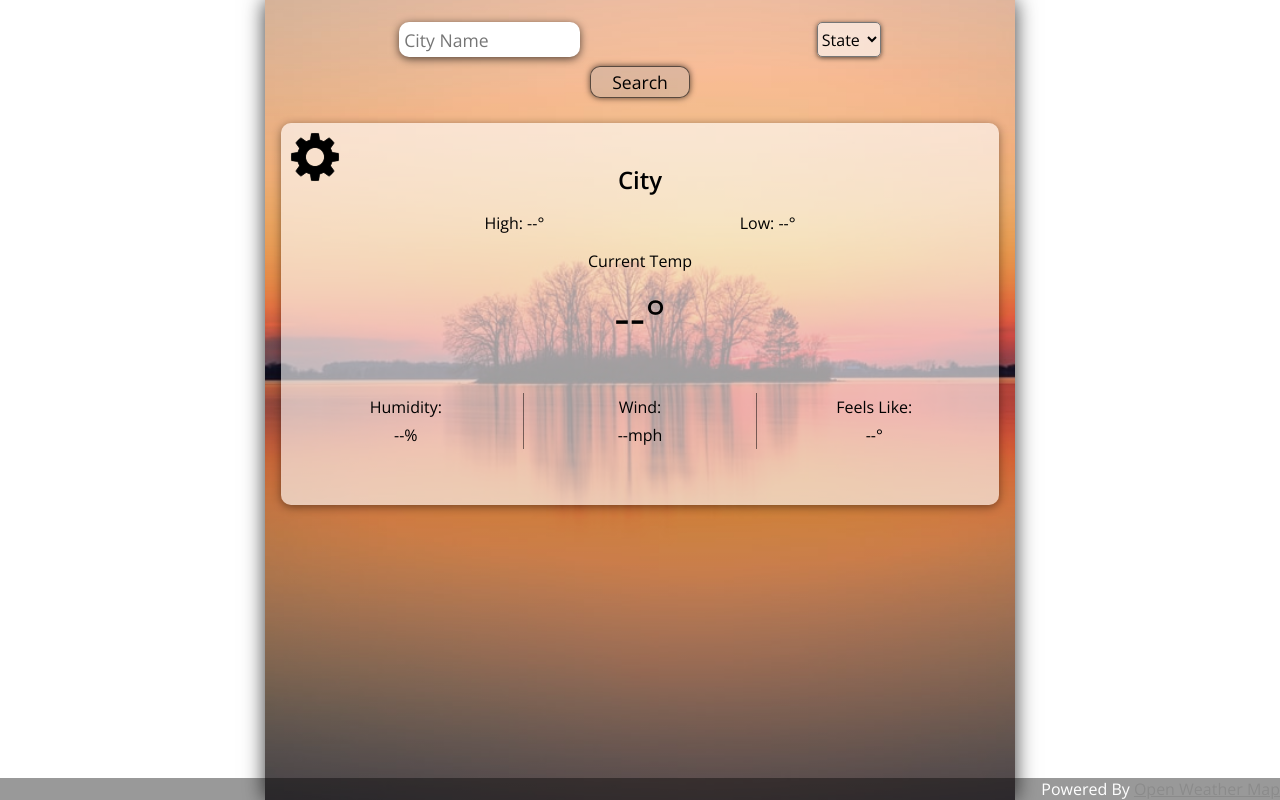
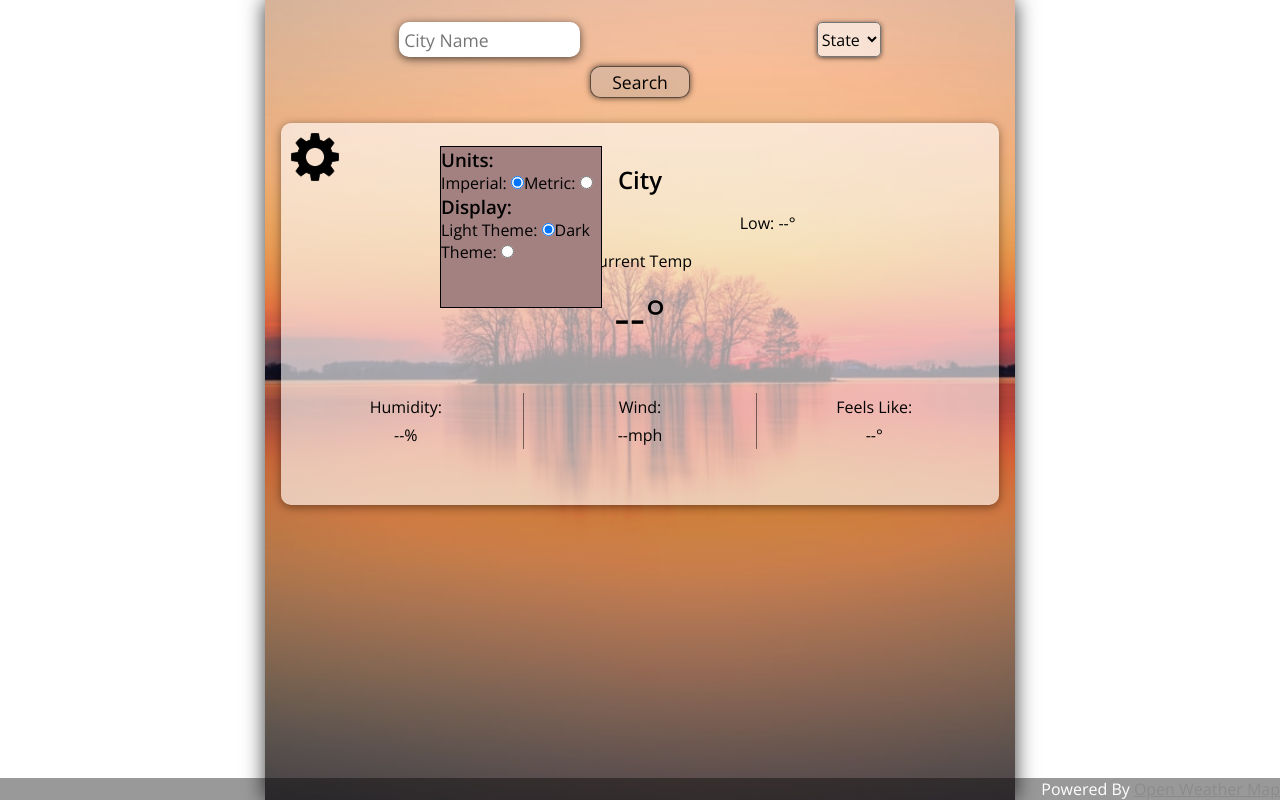
Before and after one commit to Grandon-Smith/weather-app, a React (Create React App) app: page / in a window 1280 px wide. Both pictures are taken after a click on the button 315 px from the left and 157 px from the top of the page. Built offline with nearby package versions, Linux system fonts and the light colour scheme.

Commit message:
maybe I'll just do buttons instead of inputs

```diff
--- a/src/App/App.css
+++ b/src/App/App.css
@@ -174,7 +174,9 @@ main {
     outline: black solid 1px;
     position: absolute;
     left: 10rem;
-
+    height: 10rem;
+    width: 10rem;
+    background-color: rgb(163, 129, 129);
 }
 
 
--- a/src/App/App.jsx
+++ b/src/App/App.jsx
@@ -110,6 +110,7 @@ class App extends Component {
             <button className="gear-img-wrapper" onClick={this.toggleSettings}>
               <img src={gear} alt="settings gear icon"/>
             </button>
+            {showModal ? <SettingsModal /> : ""}
             <div className="error">{error ? error : ""}</div>
             <div className="location">
               <h2>{weatherData == null ? "City" : firstWeatherData.name}</h2>
--- a/src/SettingsModal.jsx
+++ b/src/SettingsModal.jsx
@@ -6,8 +6,35 @@ class SettingsModal
     render() {
         return (
             <div className="settings-modal">
-                <div className="units-selection">
-                    <label></label>
+                <div className="units-select">
+                    <h3>Units:</h3>
+                    <label>Imperial: </label>
+                    <input
+                        type="radio"
+                        name="unit"
+                        value="imperial"
+                        checked
+                    />
+                    <label>Metric: </label>
+                    <input
+                        type="radio"
+                        name="unit"
+                        value="metric"
+                    />
+                </div>
+                <div className="theme-select">
+                    <h3>Display:</h3>
+                    <label>Light Theme: </label>
+                    <input
+                        type="radio"
+                        name="theme"
+                        checked
+                    />
+                    <label>Dark Theme: </label>
+                    <input
+                        type="radio"
+                        name="theme"
+                    />
                 </div>
             </div>
         );
```
